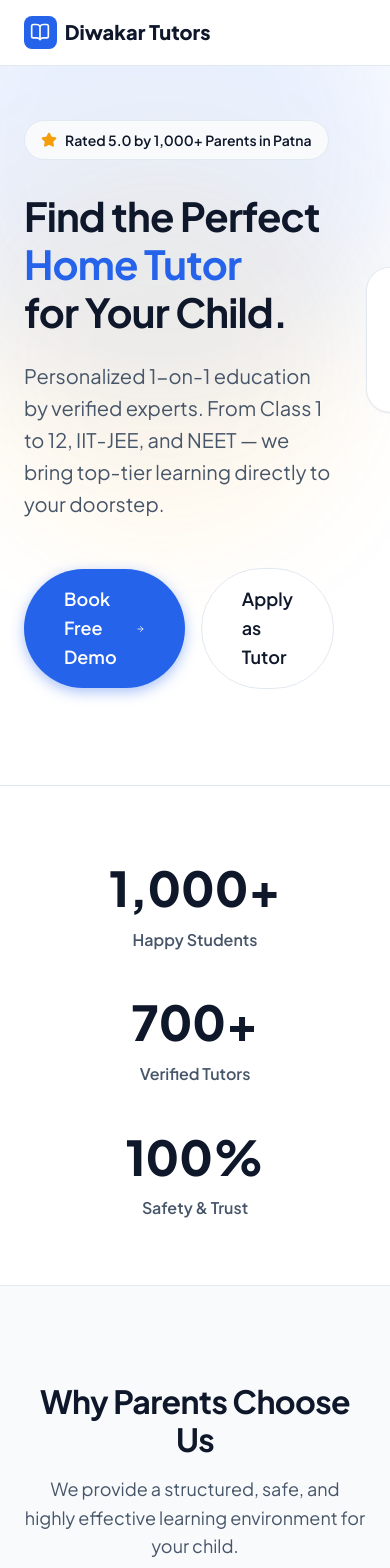
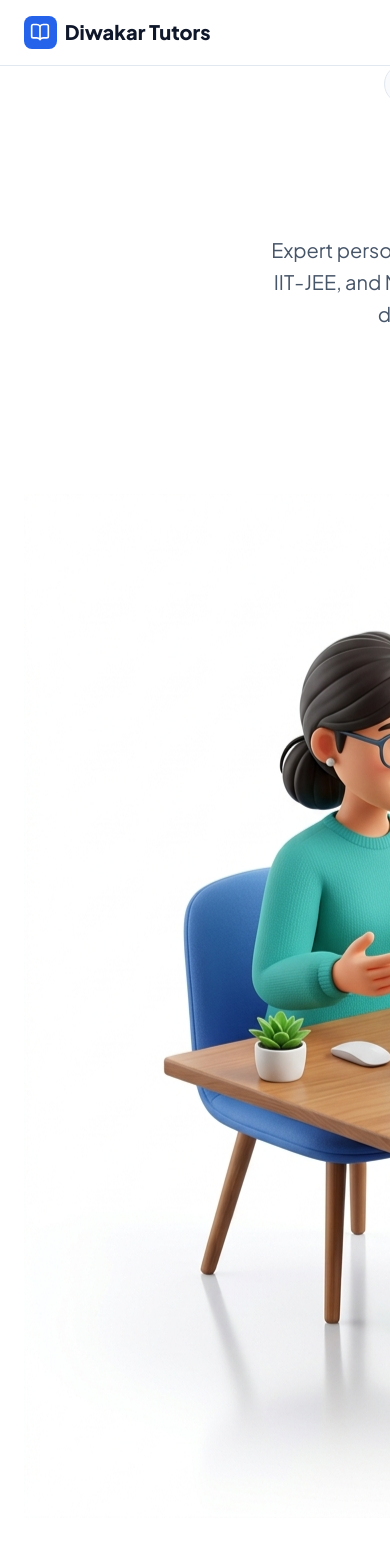
Before and after one commit to aashifazaaz707-glitch/diwakarsir, a React (Vite) app: page / in a window 390 px wide. Shown: the top 1568 px of the page. Built offline with nearby package versions, Linux system fonts and the light colour scheme.

Commit message:
feat: SEO, GEO optimization, Mobile responsiveness, and Reviews section

```diff
--- a/index.html
+++ b/index.html
@@ -2,9 +2,57 @@
 <html lang="en">
   <head>
     <meta charset="UTF-8" />
-    <link rel="icon" type="image/svg+xml" href="/favicon.svg" />
+    <link rel="icon" type="image/svg+xml" href="/vite.svg" />
     <meta name="viewport" content="width=device-width, initial-scale=1.0" />
-    <title>diwakar-tutors</title>
+    <title>Diwakar Sir Home Tutors | Best Home Tuition in Patna</title>
+    <meta name="description" content="Expert home tuition in Patna. Personalized 1-on-1 classes for grades 1-12. Verified tutors for IIT-JEE, NEET & all subjects. Book a free demo class today!">
+    <meta name="keywords" content="home tuition patna, home tutor patna, private tutor patna, tuition classes patna, best tutor patna, diwakar sir">
+
+    <!-- Open Graph / Facebook -->
+    <meta property="og:type" content="website" />
+    <meta property="og:title" content="Diwakar Sir Home Tutors | Best Home Tuition in Patna" />
+    <meta property="og:description" content="Expert home tuition in Patna. Personalized 1-on-1 classes for grades 1-12. Verified tutors for IIT-JEE, NEET & all subjects. Book a free demo class today!" />
+
+    <!-- GEO Structured Data -->
+    <script type="application/ld+json">
+    {
+      "@context": "https://schema.org",
+      "@type": "LocalBusiness",
+      "name": "Diwakar Sir Home Tutors",
+      "description": "Expert home tuition in Patna. Personalized 1-on-1 classes for grades 1-12. Verified tutors for IIT-JEE, NEET & all subjects.",
+      "address": {
+        "@type": "PostalAddress",
+        "addressLocality": "Patna",
+        "addressRegion": "Bihar",
+        "addressCountry": "IN"
+      },
+      "telephone": "+917301455882",
+      "url": "https://diwakarsirhometutors.com"
+    }
+    </script>
+
+    <!-- FAQ Structured Data -->
+    <script type="application/ld+json">
+    {
+      "@context": "https://schema.org",
+      "@type": "FAQPage",
+      "mainEntity": [{
+        "@type": "Question",
+        "name": "How do I book a home tutor through Diwakar Sir Home Tutors?",
+        "acceptedAnswer": {
+          "@type": "Answer",
+          "text": "You can call or fill out our online enquiry form. Based on your child's class, subject, and location, we will match you with a suitable and verified tutor within 24–48 hours."
+        }
+      }, {
+        "@type": "Question",
+        "name": "Are your tutors qualified and verified?",
+        "acceptedAnswer": {
+          "@type": "Answer",
+          "text": "Yes! All our tutors go through a thorough verification process. We check their educational qualifications, experience, and identity before onboarding them to our platform."
+        }
+      }]
+    }
+    </script>
   </head>
   <body>
     <div id="root"></div>
--- a/src/index.css
+++ b/src/index.css
@@ -121,7 +121,53 @@ a { text-decoration: none; color: inherit; transition: all 0.2s; }
   animation: float 10s ease-in-out infinite;
 }
 
+/* Layout Classes */
+.hero-section { min-height: 90vh; display: flex; align-items: center; padding-top: 120px; position: relative; overflow: hidden; }
+.hero-grid { display: grid; grid-template-columns: 1.1fr 0.9fr; gap: 3rem; align-items: center; }
+.hero-content { position: relative; z-index: 10; padding-right: 2rem; }
+.hero-image-wrapper { position: relative; }
+.hero-subtitle { max-width: 550px; margin-bottom: 3rem; font-size: 1.25rem; color: var(--text); }
+.hero-buttons { display: flex; align-items: center; gap: 1rem; flex-wrap: wrap; }
+.trust-card { position: absolute; bottom: 10%; left: -10%; padding: 1.5rem; display: flex; align-items: center; gap: 1rem; animation-delay: 1s; background: white; border-radius: var(--radius-lg); box-shadow: var(--shadow-xl); border: 1px solid var(--border); }
+.trust-icon { background: #ecfdf5; padding: 0.75rem; border-radius: 50%; }
+.trust-title { font-weight: 800; color: var(--secondary); }
+.trust-subtitle { font-size: 0.875rem; color: var(--text); }
+.stats-grid { border-top: 1px solid var(--border); border-bottom: 1px solid var(--border); padding: 4rem 0; background: var(--bg-main); }
+.stat-number { font-size: 3rem; font-weight: 800; color: var(--secondary); line-height: 1.2; }
+.stat-label { font-weight: 600; color: var(--text); }
+.section-header { margin-bottom: 4rem; }
+.section-subtitle { max-width: 600px; margin: 0 auto; font-size: 1.125rem; color: var(--text); margin-top: 1rem; }
+.features-grid { padding-bottom: 2rem; }
+.feature-icon { width: 56px; height: 56px; background: #eff6ff; border-radius: 12px; display: flex; align-items: center; justify-content: center; margin-bottom: 1.5rem; color: var(--primary); }
+.testimonials-grid { padding-bottom: 2rem; }
+.content-grid { padding-bottom: 2rem; }
+.cta-card { padding: 5rem 2rem; background: var(--secondary); color: white; border: none; position: relative; overflow: hidden; }
+
+@keyframes pulseFast {
+  0%, 100% { transform: scale(1); opacity: 1; }
+  50% { transform: scale(1.1); opacity: 0.8; }
+}
+.animate-pulse-fast { animation: pulseFast 1.5s infinite; }
+
+.blob-1 { top: -10%; right: -5%; width: 500px; height: 500px; background: rgba(37, 99, 235, 0.08); animation-delay: 0s; }
+.blob-2 { top: 20%; left: -10%; width: 400px; height: 400px; background: rgba(245, 158, 11, 0.05); animation-delay: 2s; }
+
+/* Mobile Optimization */
+@media (max-width: 992px) {
+  .hero-grid { grid-template-columns: 1fr; text-align: center; gap: 4rem; }
+  .hero-content { padding-right: 0; display: flex; flex-direction: column; align-items: center; }
+  .hero-buttons { justify-content: center; width: 100%; }
+  .trust-card { bottom: -5%; left: 50%; transform: translateX(-50%); width: max-content; }
+  .blob-1, .blob-2 { display: none; }
+}
+
 @media (max-width: 768px) {
   .grid-cols-2, .grid-cols-3 { grid-template-columns: 1fr; }
   .nav-links { display: none; }
+  h1 { font-size: 2.25rem; }
+  h2 { font-size: 1.75rem; }
+  .section { padding: 4rem 0; }
+  .cta-card { padding: 3rem 1.5rem; }
+  .stats-grid { padding: 2rem 0; gap: 2.5rem; }
+  .stat-number { font-size: 2.5rem; }
 }
--- a/src/pages/Home.jsx
+++ b/src/pages/Home.jsx
@@ -1,57 +1,53 @@
 import { Link } from 'react-router-dom';
-import { ShieldCheck, Users, GraduationCap, ArrowRight, Star } from 'lucide-react';
+import { ShieldCheck, Users, GraduationCap, ArrowRight, Star, Quote, ChevronDown } from 'lucide-react';
 import heroImage from '../assets/hero-image.png';
 
 export default function Home() {
   return (
     <div style={{ overflowX: 'hidden' }}>
       {/* Decorative Blobs */}
-      <div className="blob" style={{ top: '-10%', right: '-5%', width: '500px', height: '500px', background: 'rgba(37, 99, 235, 0.2)', animationDelay: '0s' }}></div>
-      <div className="blob" style={{ top: '20%', left: '-10%', width: '400px', height: '400px', background: 'rgba(245, 158, 11, 0.15)', animationDelay: '2s' }}></div>
+      <div className="blob blob-1"></div>
+      <div className="blob blob-2"></div>
 
       {/* Hero Section */}
-      <section className="section" style={{ minHeight: '90vh', display: 'flex', alignItems: 'center', paddingTop: '120px', position: 'relative' }}>
-        <div className="container grid grid-cols-2 gap-8 items-center" style={{ gridTemplateColumns: '1fr 1fr' }}>
+      <section className="section hero-section">
+        <div className="container hero-grid">
 
-          <div style={{ position: 'relative', zIndex: 10 }}>
-            <div className="badge animate-fade-up" style={{ marginBottom: '2rem' }}>
-              <Star size={16} fill="var(--accent)" color="var(--accent)" className="animate-pulse" style={{ animation: 'pulse 2s cubic-bezier(0.4, 0, 0.6, 1) infinite' }} />
+          <div className="hero-content">
+            <div className="badge animate-fade-up">
+              <Star size={16} fill="var(--accent)" color="var(--accent)" className="animate-pulse-fast" />
               <span>Rated 5.0 by 1,000+ Parents in Patna</span>
             </div>
 
-            <h1 className="animate-fade-up delay-1" style={{ marginBottom: '1.5rem' }}>
+            <h1 className="animate-fade-up delay-1">
               Find the Perfect <br/>
               <span style={{ color: 'var(--primary)' }}>Home Tutor</span><br/> for Your Child.
             </h1>
 
-            <p className="animate-fade-up delay-2" style={{ maxWidth: '550px', marginBottom: '3rem', fontSize: '1.25rem', color: 'var(--text)' }}>
-              Personalized 1-on-1 education by verified experts. From Class 1 to 12, IIT-JEE, and NEET — we bring top-tier learning directly to your doorstep.
+            <p className="animate-fade-up delay-2 hero-subtitle">
+              Expert personalized 1-on-1 education. From Class 1 to 12, IIT-JEE, and NEET — we bring top-tier, verified educators directly to your doorstep in Patna.
             </p>
 
-            <div className="flex items-center gap-4 flex-wrap animate-fade-up delay-3">
-              <Link to="/parent-enquiry" className="btn btn-primary gap-2" style={{ fontSize: '1.125rem', padding: '1rem 2.5rem' }}>
+            <div className="hero-buttons animate-fade-up delay-3">
+              <Link to="/parent-enquiry" className="btn btn-primary gap-2">
                 Book Free Demo <ArrowRight size={20} />
-              </Link>
-              <Link to="/tutor-enquiry" className="btn btn-outline" style={{ fontSize: '1.125rem', padding: '1rem 2.5rem' }}>
-                Apply as Tutor
               </Link>
             </div>
           </div>
 
-          <div className="animate-slide-in-right delay-2" style={{ position: 'relative' }}>
+          <div className="hero-image-wrapper animate-slide-in-right delay-2">
              <img
                src={heroImage}
-               alt="Tutor teaching a student"
-               className="animate-float"
-               style={{ width: '100%', height: 'auto', dropShadow: 'var(--shadow-xl)', borderRadius: 'var(--radius-lg)' }}
+               alt="Tutor teaching a student at home in Patna"
+               className="hero-image animate-float"
              />
-             <div className="card animate-float" style={{ position: 'absolute', bottom: '10%', left: '-10%', padding: '1.5rem', display: 'flex', alignItems: 'center', gap: '1rem', animationDelay: '1s' }}>
-                <div style={{ background: '#ecfdf5', padding: '0.75rem', borderRadius: '50%' }}>
+             <div className="trust-card animate-float">
+                <div className="trust-icon">
                   <ShieldCheck color="#10b981" size={24} />
                 </div>
                 <div>
-                  <div style={{ fontWeight: 800, color: 'var(--secondary)' }}>100% Safe</div>
-                  <div style={{ fontSize: '0.875rem', color: 'var(--text)' }}>Verified Educators</div>
+                  <div className="trust-title">100% Safe</div>
+                  <div className="trust-subtitle">Verified Educators</div>
                 </div>
              </div>
           </div>
@@ -60,56 +56,110 @@ export default function Home() {
       </section>
 
       {/* Stats Section */}
-      <section className="section" style={{ padding: '4rem 0', borderTop: '1px solid var(--border)', borderBottom: '1px solid var(--border)', background: 'var(--bg-main)' }}>
+      <section className="section stats-section">
         <div className="container">
-          <div className="grid grid-cols-3 gap-8 text-center">
+          <div className="grid grid-cols-3 gap-8 text-center stats-grid">
             <div className="animate-fade-up">
-              <div style={{ fontSize: '3rem', fontWeight: 800, color: 'var(--secondary)' }}>1,000+</div>
-              <div style={{ fontWeight: 600, color: 'var(--text)' }}>Happy Students</div>
+              <div className="stat-number">1,000+</div>
+              <div className="stat-label">Happy Students</div>
             </div>
             <div className="animate-fade-up delay-1">
-              <div style={{ fontSize: '3rem', fontWeight: 800, color: 'var(--secondary)' }}>700+</div>
-              <div style={{ fontWeight: 600, color: 'var(--text)' }}>Verified Tutors</div>
+              <div className="stat-number">700+</div>
+              <div className="stat-label">Verified Tutors</div>
             </div>
             <div className="animate-fade-up delay-2">
-              <div style={{ fontSize: '3rem', fontWeight: 800, color: 'var(--secondary)' }}>100%</div>
-              <div style={{ fontWeight: 600, color: 'var(--text)' }}>Safety & Trust</div>
+              <div className="stat-number">100%</div>
+              <div className="stat-label">Parent Satisfaction</div>
             </div>
           </div>
         </div>
       </section>
 
-      {/* Features */}
+      {/* About / Features */}
       <section className="section section-alt" id="about">
         <div className="container">
-          <div className="text-center animate-fade-up" style={{ marginBottom: '4rem' }}>
-            <h2 style={{ marginBottom: '1rem' }}>Why Parents Choose Us</h2>
-            <p style={{ maxWidth: '600px', margin: '0 auto', fontSize: '1.125rem' }}>
-              We provide a structured, safe, and highly effective learning environment for your child.
+          <div className="text-center animate-fade-up section-header">
+            <h2>Why Parents Choose Diwakar Sir Home Tutors</h2>
+            <p className="section-subtitle">
+              We provide a structured, safe, and highly effective learning environment for your child in Patna.
             </p>
           </div>
-          <div className="grid grid-cols-3 gap-8">
-            <div className="card animate-fade-up" style={{ transitionDelay: '0.1s' }}>
-              <div style={{ width: '56px', height: '56px', background: '#eff6ff', borderRadius: '12px', display: 'flex', alignItems: 'center', justifyContent: 'center', marginBottom: '1.5rem', color: 'var(--primary)' }}>
+          <div className="grid grid-cols-3 gap-8 features-grid">
+            <div className="card animate-fade-up">
+              <div className="feature-icon">
                 <ShieldCheck size={28} />
               </div>
-              <h3 style={{ marginBottom: '0.75rem' }}>100% Verified Tutors</h3>
-              <p>Every tutor undergoes a strict background check, identity verification, and subject proficiency test before they teach.</p>
+              <h3>100% Verified Tutors</h3>
+              <p>Every home tutor in Patna undergoes a strict background check, identity verification, and subject proficiency test before they teach.</p>
             </div>
-            <div className="card animate-fade-up" style={{ transitionDelay: '0.2s' }}>
-              <div style={{ width: '56px', height: '56px', background: '#eff6ff', borderRadius: '12px', display: 'flex', alignItems: 'center', justifyContent: 'center', marginBottom: '1.5rem', color: 'var(--primary)' }}>
+            <div className="card animate-fade-up delay-1">
+              <div className="feature-icon">
                 <Users size={28} />
               </div>
-              <h3 style={{ marginBottom: '0.75rem' }}>Personalized Learning</h3>
+              <h3>Personalized Learning</h3>
               <p>No more crowded batches. We focus entirely on your child's individual pace, strengths, and areas of improvement.</p>
             </div>
-            <div className="card animate-fade-up" style={{ transitionDelay: '0.3s' }}>
-              <div style={{ width: '56px', height: '56px', background: '#eff6ff', borderRadius: '12px', display: 'flex', alignItems: 'center', justifyContent: 'center', marginBottom: '1.5rem', color: 'var(--primary)' }}>
+            <div className="card animate-fade-up delay-2">
+              <div className="feature-icon">
                 <GraduationCap size={28} />
               </div>
-              <h3 style={{ marginBottom: '0.75rem' }}>Expert Coaching</h3>
-              <p>Specialized educators available for board exams, foundational years, and highly competitive exams like IIT-JEE and NEET.</p>
+              <h3>Expert Coaching</h3>
+              <p>Specialized educators available for board exams, foundational years, and highly competitive exams like IIT-JEE, NEET, and UPSC BPSC.</p>
             </div>
+          </div>
+        </div>
+      </section>
+
+      {/* Testimonials */}
+      <section className="section" id="testimonials">
+        <div className="container">
+           <div className="text-center animate-fade-up section-header">
+            <h2>What Parents & Students Say</h2>
+            <p className="section-subtitle">Real reviews from our community in Patna.</p>
+          </div>
+          <div className="grid grid-cols-3 gap-8 testimonials-grid">
+             <div className="card animate-fade-up">
+               <Quote size={32} color="var(--border)" style={{ marginBottom: '1rem' }} />
+               <p style={{ fontStyle: 'italic', marginBottom: '1.5rem' }}>"Finding the best home tutor in Patna was easy with Diwakar Sir. My daughter's scores in Math improved significantly thanks to their personalized home tuition."</p>
+               <div style={{ fontWeight: 600, color: 'var(--secondary)' }}>— Mr. Amit Sharma</div>
+               <div style={{ fontSize: '0.875rem', color: 'var(--text)' }}>Parent</div>
+             </div>
+             <div className="card animate-fade-up delay-1">
+               <Quote size={32} color="var(--border)" style={{ marginBottom: '1rem' }} />
+               <p style={{ fontStyle: 'italic', marginBottom: '1.5rem' }}>"We were looking for home tuition in Patna for our son's 10th grade. The qualified home tutor they sent is excellent and very professional."</p>
+               <div style={{ fontWeight: 600, color: 'var(--secondary)' }}>— Mrs. Priyanka Kumari</div>
+               <div style={{ fontSize: '0.875rem', color: 'var(--text)' }}>Parent</div>
+             </div>
+             <div className="card animate-fade-up delay-2">
+               <Quote size={32} color="var(--border)" style={{ marginBottom: '1rem' }} />
+               <p style={{ fontStyle: 'italic', marginBottom: '1.5rem' }}>"The tuition classes Patna offered here for Class 12 Physics helped me clear my concepts. Best decision for academic support!"</p>
+               <div style={{ fontWeight: 600, color: 'var(--secondary)' }}>— Vikash Raj</div>
+               <div style={{ fontSize: '0.875rem', color: 'var(--text)' }}>Student</div>
+             </div>
+          </div>
+        </div>
+      </section>
+
+      {/* SEO Content Section / FAQ */}
+      <section className="section section-alt">
+        <div className="container">
+           <div className="text-center animate-fade-up section-header">
+            <h2>Classes & Subjects We Cover</h2>
+            <p className="section-subtitle">Comprehensive home tuition across Patna for all academic needs.</p>
+          </div>
+          <div className="grid grid-cols-2 gap-8 content-grid animate-fade-up">
+             <div>
+                <h3 style={{ marginBottom: '1rem' }}>Primary & Middle School (Class 1 to 8)</h3>
+                <p style={{ marginBottom: '1.5rem' }}>Build a strong foundation for your child with our patient and experienced tutors. We cover all major subjects including Mathematics, Science, English, and Social Studies, ensuring concepts are crystal clear from the start.</p>
+                <h3 style={{ marginBottom: '1rem' }}>High School & Senior Secondary (Class 9 to 12)</h3>
+                <p>Expert subject-specific teachers for CBSE, ICSE, and State Boards. Get dedicated home tutors in Patna for Physics, Chemistry, Biology, Mathematics, Commerce, and Humanities.</p>
+             </div>
+             <div>
+                <h3 style={{ marginBottom: '1rem' }}>Competitive Exams (IIT-JEE & NEET)</h3>
+                <p style={{ marginBottom: '1.5rem' }}>Preparing for engineering or medical entrances requires rigorous training. We provide elite faculty who have a proven track record of guiding students to top ranks in IIT-JEE and NEET right from the comfort of their home.</p>
+                <h3 style={{ marginBottom: '1rem' }}>General Competition (UPSC, BPSC, SSC)</h3>
+                <p>Looking for private coaching for government exams? We have experienced educators in Patna who provide targeted guidance for UPSC, BPSC, SSC, and Banking exams.</p>
+             </div>
           </div>
         </div>
       </section>
@@ -117,17 +167,14 @@ export default function Home() {
       {/* CTA Section */}
       <section className="section">
         <div className="container">
-          <div className="card text-center animate-fade-up" style={{ padding: '5rem 2rem', background: 'var(--secondary)', color: 'white', border: 'none', position: 'relative', overflow: 'hidden' }}>
-            <div className="blob" style={{ top: '-50%', left: '-20%', width: '300px', height: '300px', background: 'rgba(255,255,255,0.1)' }}></div>
-            <div style={{ position: 'relative', zIndex: 10 }}>
-              <h2 style={{ marginBottom: '1.5rem', color: 'white' }}>Give your child the academic edge.</h2>
-              <p style={{ margin: '0 auto 2.5rem', maxWidth: '500px', color: '#94a3b8', fontSize: '1.125rem' }}>
-                Get matched with the perfect tutor within 24 hours. Enjoy a free demo class before making any commitments.
-              </p>
-              <Link to="/parent-enquiry" className="btn btn-primary gap-2" style={{ padding: '1rem 3rem', fontSize: '1.125rem' }}>
-                Book Free Demo <ArrowRight size={20} className="animate-pulse" style={{ animation: 'pulse 2s infinite' }} />
-              </Link>
-            </div>
+          <div className="card text-center cta-card animate-fade-up">
+            <h2 style={{ marginBottom: '1.5rem', color: 'white' }}>Give your child the academic edge.</h2>
+            <p style={{ margin: '0 auto 2.5rem', maxWidth: '600px', color: '#e2e8f0', fontSize: '1.125rem' }}>
+              Get matched with the perfect tutor within 24 hours. Enjoy a free demo class before making any commitments. Available across all major locations in Patna including Kankarbagh, Boring Road, and Rajendra Nagar.
+            </p>
+            <Link to="/parent-enquiry" className="btn btn-primary gap-2 btn-large">
+              Book Free Demo Now <ArrowRight size={20} className="animate-pulse-fast" />
+            </Link>
           </div>
         </div>
       </section>
```
